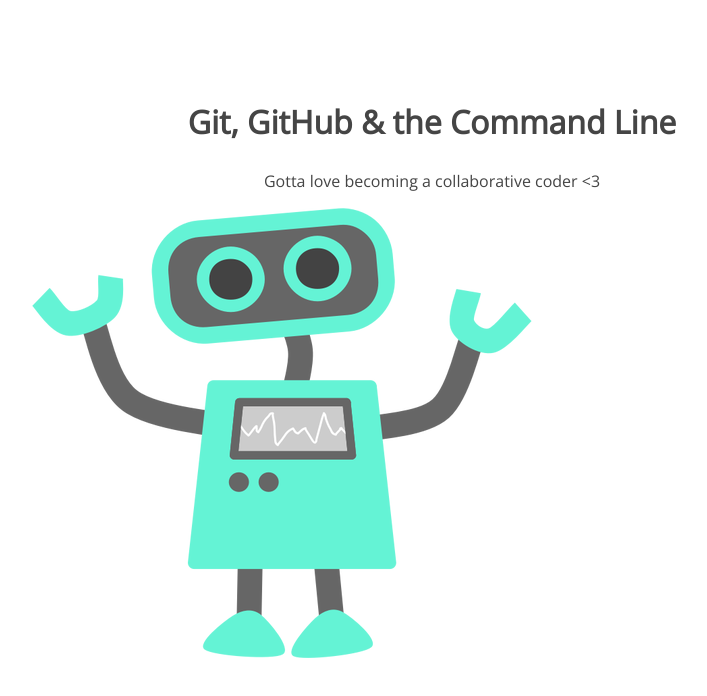
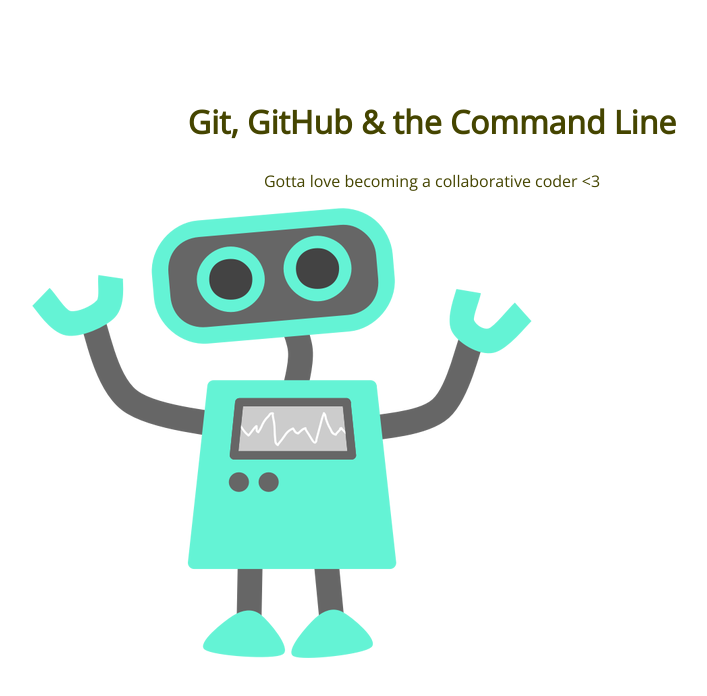
Before and after one commit to wanderingfuks/105-project, a plain HTML site: page index.html in a window 1280 px wide. Shown: the whole page, without its empty margins (208-915 px from the left). Drawn offline with nearby package versions, Linux system fonts and the light colour scheme.

Commit message:
git reset HEAD

```diff
--- a/css/style.css
+++ b/css/style.css
@@ -5,7 +5,7 @@ section {
 section h1,
 section p {
 	text-align: center;
-	color: #454545;
+	color: #454500;
 }
 section h1 {
 	font: 32px 'Open Sans';
```
